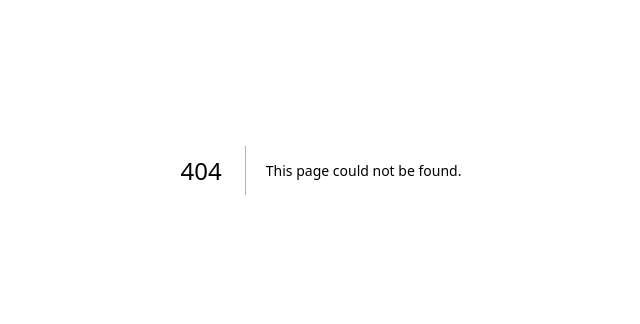
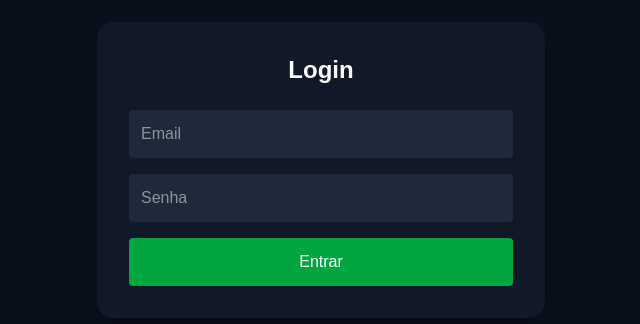
Before and after one commit to cidranef/elogest-mvp, a Next.js app: page /login in a window 1280 px wide. Before the commit this address had no page. Shown: the part 230-554 px from the top of the page, without its empty margins (319-959 px from the left). Built offline with nearby package versions, Linux system fonts and the light colour scheme.

Commit message:
Implementa login e dashboard autenticado

```diff
--- /dev/null
+++ b/src/app/api/auth/[...nextauth]/route.ts
@@ -0,0 +1,6 @@
+import NextAuth from "next-auth";
+import { authOptions } from "@/lib/auth";
+
+const handler = NextAuth(authOptions);
+
+export { handler as GET, handler as POST };
--- /dev/null
+++ b/src/app/dashboard/page.tsx
@@ -0,0 +1,37 @@
+import { getServerSession } from "next-auth";
+import { redirect } from "next/navigation";
+import { authOptions } from "@/lib/auth";
+
+export default async function DashboardPage() {
+  const session = await getServerSession(authOptions);
+
+  if (!session?.user) {
+    redirect("/login");
+  }
+
+  return (
+    <main className="min-h-screen bg-slate-950 text-white p-8">
+      <div className="max-w-5xl mx-auto rounded-2xl border border-slate-800 bg-slate-900 p-8">
+        <h1 className="text-3xl font-bold mb-2">Dashboard EloGest</h1>
+        <p className="text-slate-400 mb-6">Você está autenticado.</p>
+
+        <div className="grid gap-4 md:grid-cols-2">
+          <div className="rounded-xl border border-slate-800 bg-slate-950 p-4">
+            <div className="text-sm text-slate-400">Nome</div>
+            <div className="font-semibold">{session.user.name}</div>
+          </div>
+
+          <div className="rounded-xl border border-slate-800 bg-slate-950 p-4">
+            <div className="text-sm text-slate-400">E-mail</div>
+            <div className="font-semibold">{session.user.email}</div>
+          </div>
+
+          <div className="rounded-xl border border-slate-800 bg-slate-950 p-4">
+            <div className="text-sm text-slate-400">Perfil</div>
+            <div className="font-semibold">{session.user.role}</div>
+          </div>
+        </div>
+      </div>
+    </main>
+  );
+}
--- a/src/app/layout.tsx
+++ b/src/app/layout.tsx
@@ -1,20 +1,10 @@
 import type { Metadata } from "next";
-import { Geist, Geist_Mono } from "next/font/google";
 import "./globals.css";
-
-const geistSans = Geist({
-  variable: "--font-geist-sans",
-  subsets: ["latin"],
-});
-
-const geistMono = Geist_Mono({
-  variable: "--font-geist-mono",
-  subsets: ["latin"],
-});
+import { AuthSessionProvider } from "@/components/providers/session-provider";
 
 export const metadata: Metadata = {
-  title: "Create Next App",
-  description: "Generated by create next app",
+  title: "EloGest MVP",
+  description: "Plataforma condominial EloGest",
 };
 
 export default function RootLayout({
@@ -23,11 +13,10 @@ export default function RootLayout({
   children: React.ReactNode;
 }>) {
   return (
-    <html
-      lang="en"
-      className={`${geistSans.variable} ${geistMono.variable} h-full antialiased`}
-    >
-      <body className="min-h-full flex flex-col">{children}</body>
+    <html lang="pt-BR">
+      <body>
+        <AuthSessionProvider>{children}</AuthSessionProvider>
+      </body>
     </html>
   );
 }
--- /dev/null
+++ b/src/app/login/page.tsx
@@ -0,0 +1,53 @@
+"use client";
+
+import { signIn } from "next-auth/react";
+import { useState } from "react";
+
+export default function LoginPage() {
+  const [email, setEmail] = useState("");
+  const [senha, setSenha] = useState("");
+
+  async function handleLogin() {
+    const res = await signIn("credentials", {
+      email,
+      password: senha,
+      redirect: true,
+      callbackUrl: "/dashboard",
+    });
+
+    console.log(res);
+  }
+
+  return (
+    <div className="flex min-h-screen items-center justify-center bg-[#0a0f1c]">
+      <div className="bg-[#111827] p-8 rounded-2xl shadow-lg w-full max-w-md">
+        <h1 className="text-2xl font-bold mb-6 text-white text-center">
+          Login
+        </h1>
+
+        <input
+          type="email"
+          placeholder="Email"
+          className="w-full mb-4 p-3 rounded bg-gray-800 text-white"
+          value={email}
+          onChange={(e) => setEmail(e.target.value)}
+        />
+
+        <input
+          type="password"
+          placeholder="Senha"
+          className="w-full mb-4 p-3 rounded bg-gray-800 text-white"
+          value={senha}
+          onChange={(e) => setSenha(e.target.value)}
+        />
+
+        <button
+          onClick={handleLogin}
+          className="w-full bg-green-600 hover:bg-green-700 text-white py-3 rounded"
+        >
+          Entrar
+        </button>
+      </div>
+    </div>
+  );
+}
--- a/src/app/page.tsx
+++ b/src/app/page.tsx
@@ -1,3 +1,5 @@
+import Link from "next/link";
+
 export default function Home() {
   return (
     <main className="min-h-screen bg-slate-950 text-white flex items-center justify-center p-8">
@@ -6,9 +8,16 @@ export default function Home() {
         <p className="text-slate-300 mb-2">
           Base inicial da plataforma condominial em funcionamento.
         </p>
-        <p className="text-slate-400">
+        <p className="text-slate-400 mb-6">
           Próximos passos: autenticação, dashboard e cadastros principais.
         </p>
+
+        <Link
+          href="/login"
+          className="inline-flex rounded-xl bg-white text-slate-950 font-semibold px-5 py-3 hover:opacity-90 transition"
+        >
+          Ir para login
+        </Link>
       </div>
     </main>
   );
--- /dev/null
+++ b/src/components/providers/session-provider.tsx
@@ -0,0 +1,11 @@
+"use client";
+
+import { SessionProvider } from "next-auth/react";
+
+export function AuthSessionProvider({
+  children,
+}: {
+  children: React.ReactNode;
+}) {
+  return <SessionProvider>{children}</SessionProvider>;
+}
--- /dev/null
+++ b/src/lib/auth.ts
@@ -0,0 +1,89 @@
+import { PrismaPg } from "@prisma/adapter-pg";
+import { PrismaClient, Role } from "@prisma/client";
+import bcrypt from "bcryptjs";
+import type { NextAuthOptions } from "next-auth";
+import CredentialsProvider from "next-auth/providers/credentials";
+
+const connectionString = process.env.DATABASE_URL;
+
+if (!connectionString) {
+  throw new Error("DATABASE_URL não definida.");
+}
+
+const adapter = new PrismaPg({ connectionString });
+const prisma = new PrismaClient({ adapter });
+
+export const authOptions: NextAuthOptions = {
+  session: {
+    strategy: "jwt",
+  },
+  secret: process.env.NEXTAUTH_SECRET,
+  pages: {
+    signIn: "/login",
+  },
+  providers: [
+    CredentialsProvider({
+      name: "Credenciais",
+      credentials: {
+        email: { label: "E-mail", type: "email" },
+        password: { label: "Senha", type: "password" },
+      },
+      async authorize(credentials) {
+        if (!credentials?.email || !credentials?.password) {
+          return null;
+        }
+
+        const user = await prisma.user.findUnique({
+          where: { email: credentials.email },
+        });
+
+        if (!user || !user.isActive) {
+          return null;
+        }
+
+        const passwordOk = await bcrypt.compare(
+          credentials.password,
+          user.passwordHash
+        );
+
+        if (!passwordOk) {
+          return null;
+        }
+
+        return {
+          id: user.id,
+          name: user.name,
+          email: user.email,
+          role: user.role,
+          condominiumId: user.condominiumId ?? undefined,
+          administratorId: user.administratorId ?? undefined,
+          residentId: user.residentId ?? undefined,
+        };
+      },
+    }),
+  ],
+  callbacks: {
+    async jwt({ token, user }) {
+      if (user) {
+        token.id = user.id;
+        token.role = (user as { role?: Role }).role;
+        token.condominiumId = (user as { condominiumId?: string }).condominiumId;
+        token.administratorId = (user as { administratorId?: string }).administratorId;
+        token.residentId = (user as { residentId?: string }).residentId;
+      }
+
+      return token;
+    },
+    async session({ session, token }) {
+      if (session.user) {
+        session.user.id = token.id as string;
+        session.user.role = token.role as Role;
+        session.user.condominiumId = token.condominiumId as string | undefined;
+        session.user.administratorId = token.administratorId as string | undefined;
+        session.user.residentId = token.residentId as string | undefined;
+      }
+
+      return session;
+    },
+  },
+};
--- /dev/null
+++ b/src/types/next-auth.d.ts
@@ -0,0 +1,35 @@
+import { Role } from "@prisma/client";
+import "next-auth";
+import "next-auth/jwt";
+
+declare module "next-auth" {
+  interface Session {
+    user: {
+      id: string;
+      name?: string | null;
+      email?: string | null;
+      role: Role;
+      condominiumId?: string;
+      administratorId?: string;
+      residentId?: string;
+    };
+  }
+
+  interface User {
+    id: string;
+    role: Role;
+    condominiumId?: string;
+    administratorId?: string;
+    residentId?: string;
+  }
+}
+
+declare module "next-auth/jwt" {
+  interface JWT {
+    id?: string;
+    role?: Role;
+    condominiumId?: string;
+    administratorId?: string;
+    residentId?: string;
+  }
+}
```
